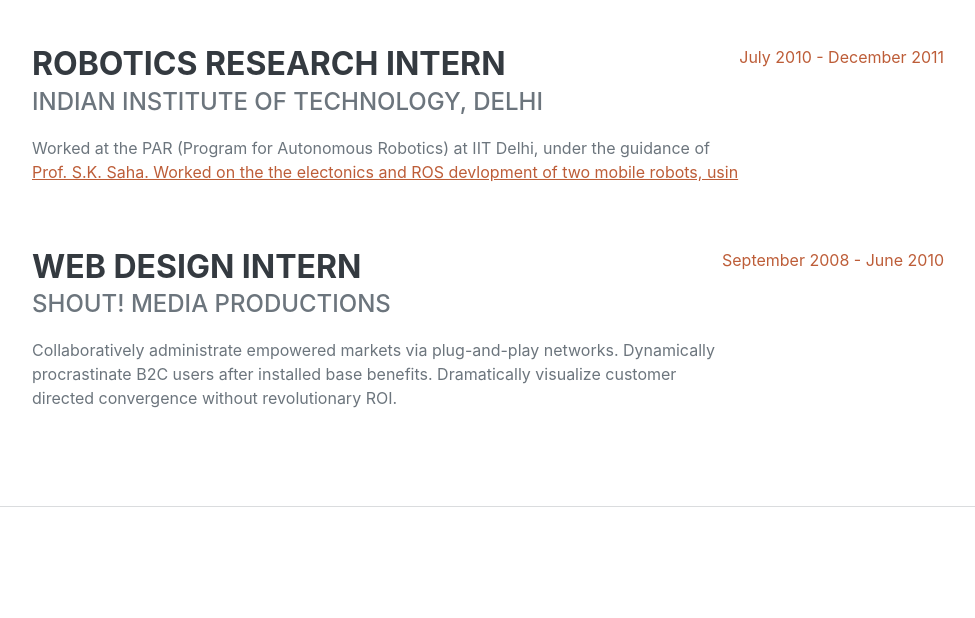
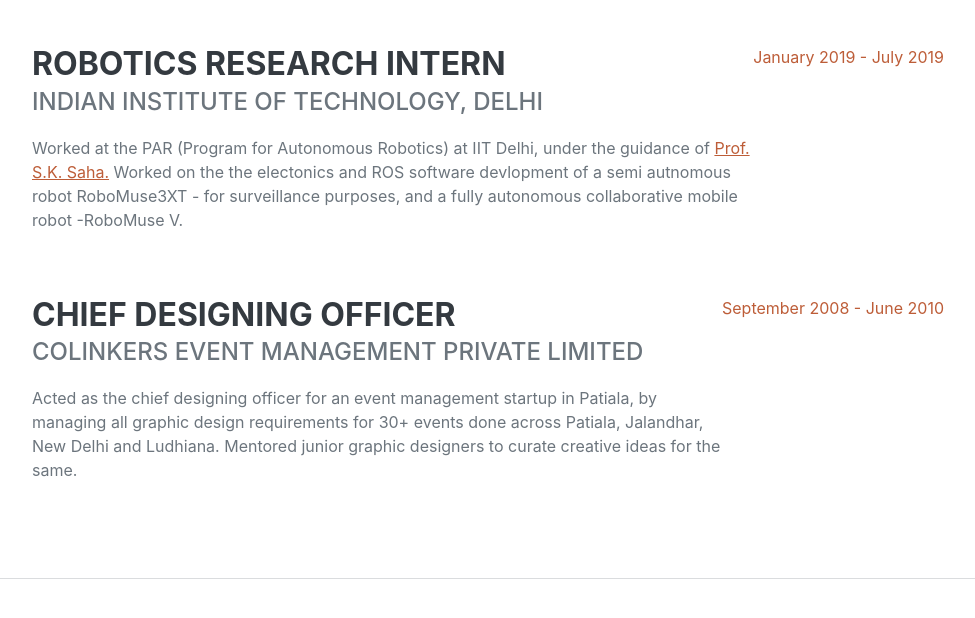
Before and after one commit to choprahetarth/choprahetarth.github.io, a plain HTML site: page index.html in a window 1280 px wide. Shown: the part 1688-2306 px from the top of the page, without its empty margins (288-1263 px from the left). Drawn offline with nearby package versions, Linux system fonts and the light colour scheme; a web font is replaced by a local one.

Commit message:
new portfolio

```diff
--- a/index.html
+++ b/index.html
@@ -19,7 +19,7 @@
         <!-- Navigation-->
         <nav class="navbar navbar-expand-lg navbar-dark bg-primary fixed-top" id="sideNav">
             <a class="navbar-brand js-scroll-trigger" href="#page-top">
-                <span class="d-block d-lg-none">Clarence Taylor</span>
+                <span class="d-block d-lg-none">Hetarth Chopra</span>
                 <span class="d-none d-lg-block"><img class="img-fluid img-profile rounded-circle mx-auto mb-2" src="assets/img/profile.jpg" alt="..." /></span>
             </a>
             <button class="navbar-toggler" type="button" data-bs-toggle="collapse" data-bs-target="#navbarResponsive" aria-controls="navbarResponsive" aria-expanded="false" aria-label="Toggle navigation"><span class="navbar-toggler-icon"></span></button>
@@ -44,7 +44,7 @@
                         <span class="text-primary">Chopra</span>
                     </h1>
                     <div class="subheading mb-5">
-                        Flat 204, Krishna Palace, Kaggadaspura, Bengaluru, India · (317) 585-8468 ·
+                        Flat 204, Krishna Palace, Kaggadaspura, Bengaluru, India · (+91) 81466-65276 ·
                         <a href="mailto:name@email.com">choprahetarth@gmail.com</a>
                     </div>
                     <p class="lead mb-5">I am a mechatronics engineer with an industrial and research exposure on topics such as Autonomous Systems, Industrial Automation in Rolling Stock, Machine Learning, Data Science and Robotics. Enthusiatics about breaking into computer vision and SLAM tech. </p>
@@ -84,15 +84,15 @@
                         <div class="flex-grow-1">
                             <h3 class="mb-0">Robotics Research Intern</h3>
                             <div class="subheading mb-3">Indian Institute of Technology, Delhi</div>
-                            <p>Worked at the PAR (Program for Autonomous Robotics) at IIT Delhi, under the guidance of <a href="http://sksaha.com/">Prof. S.K. Saha. Worked on the the electonics and ROS devlopment of two mobile robots, usin </a></p>
+                            <p>Worked at the PAR (Program for Autonomous Robotics) at IIT Delhi, under the guidance of <a href="http://sksaha.com/">Prof. S.K. Saha.</a> Worked on the the electonics and ROS software devlopment of a semi autnomous robot RoboMuse3XT - for surveillance purposes, and a fully autonomous collaborative mobile robot -RoboMuse V.</p>
                         </div>
-                        <div class="flex-shrink-0"><span class="text-primary">July 2010 - December 2011</span></div>
+                        <div class="flex-shrink-0"><span class="text-primary">January 2019 - July 2019</span></div>
                     </div>
                     <div class="d-flex flex-column flex-md-row justify-content-between">
                         <div class="flex-grow-1">
-                            <h3 class="mb-0">Web Design Intern</h3>
-                            <div class="subheading mb-3">Shout! Media Productions</div>
-                            <p>Collaboratively administrate empowered markets via plug-and-play networks. Dynamically procrastinate B2C users after installed base benefits. Dramatically visualize customer directed convergence without revolutionary ROI.</p>
+                            <h3 class="mb-0">Chief Designing Officer</h3>
+                            <div class="subheading mb-3">Colinkers Event Management Private Limited</div>
+                            <p>Acted as the chief designing officer for an event management startup in Patiala, by managing all graphic design requirements for 30+ events done across Patiala, Jalandhar, New Delhi and Ludhiana. Mentored junior graphic designers to curate creative ideas for the same.  </p>
                         </div>
                         <div class="flex-shrink-0"><span class="text-primary">September 2008 - June 2010</span></div>
                     </div>
```
